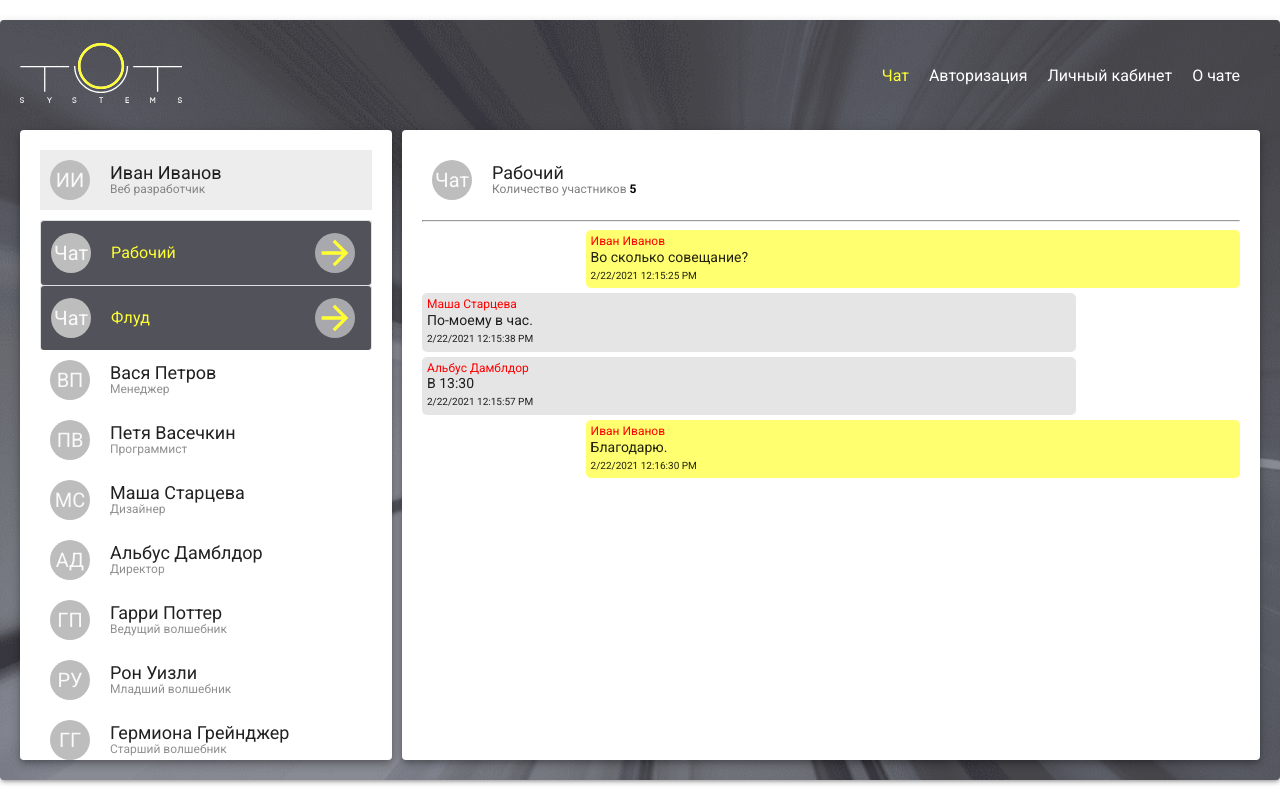
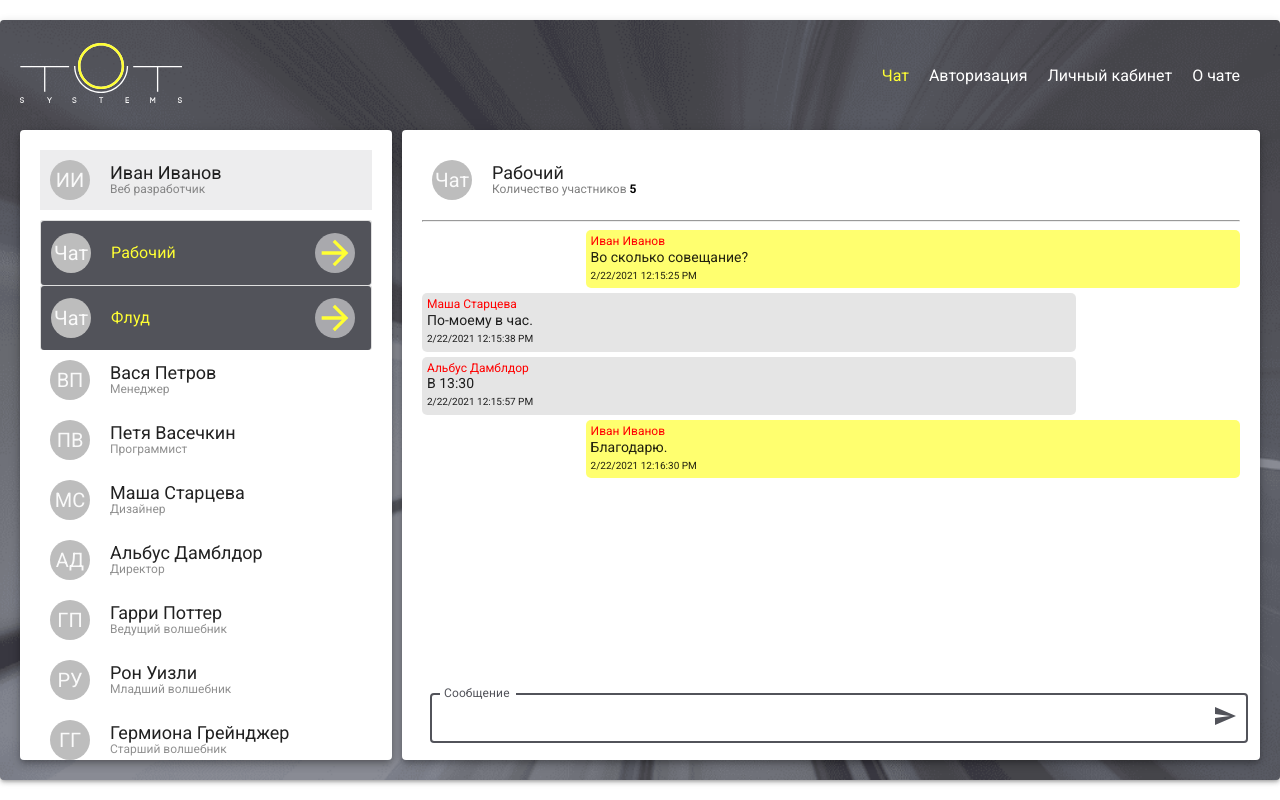
Before and after one commit to Radist-electric/corporate-network, a React (Create React App) app: page / in a window 1280 px wide. Built offline with nearby package versions, Linux system fonts and the light colour scheme.

Commit message:
I added a form for new posts

```diff
--- a/src/components/chat.js
+++ b/src/components/chat.js
@@ -6,6 +6,7 @@ import { dataUsers } from '../data/dataUsers'
 import { dataChats } from '../data/dataChats'
 import { dataPersonalChat } from '../data/dataPersonalChat'
 import { dataGroupChat } from '../data/dataGroupChat'
+import PostAddForm from './postAddForm'
 
 
 const useStyles = makeStyles(() => ({
@@ -31,7 +32,8 @@ const useStyles = makeStyles(() => ({
   },
   chat: {
     overflowY: 'auto',
-    maxHeight: 'calc(100% - 80px)',
+    maxHeight: 'calc(100% - 135px)',
+    minHeight: 'calc(100% - 135px)',
   },
   textWrap: {
     width: '80%',
@@ -94,13 +96,36 @@ export const Chat = (props) => {
     empty.current.scrollIntoView()
   })
 
+  const addPost = (post) => {
+    const newPost = {
+      id: currentUser,
+      date: new Date(),
+      text: post
+    }
+    const index = dataChat.findIndex(elem => elem.chatId === chatId)
+    if (index == -1) {
+      const newDialog = {
+        chatId: chatId,
+        dialog: [newPost]
+      }
+      const newChat = [...dataChat, newDialog]
+      setDataChat(newChat)
+    } else {
+      const currentDialog = dataChat[index]
+      currentDialog.dialog.push(newPost)
+      const newChat = [...dataChat.slice(0, index), currentDialog, ...dataChat.slice(index + 1)]
+      setDataChat(newChat)
+    }
+
+  }
+
   const header = chatType ?
     dataUsers.filter((item) => {
       return item.id == chatId
     }).map((person, i) => {
       return (
         <div className={classes.header} key={i}>
-          {!props.wideScreen && <KeyboardBackspaceIcon className={classes.back} onClick={props.goToChatList}/>}
+          {!props.wideScreen && <KeyboardBackspaceIcon className={classes.back} onClick={props.goToChatList} />}
           <Avatar>{person.firstName[0].toUpperCase()}{person.lastName[0].toUpperCase()}</Avatar>
           <div className={classes.description}>
             <p className={classes.name}>{person.firstName} {person.lastName}</p>
@@ -115,7 +140,7 @@ export const Chat = (props) => {
     }).map((chat, i) => {
       return (
         <div className={classes.header} key={i}>
-          {!props.wideScreen && <KeyboardBackspaceIcon className={classes.back} onClick={props.goToChatList}/>}
+          {!props.wideScreen && <KeyboardBackspaceIcon className={classes.back} onClick={props.goToChatList} />}
           <Avatar>Чат</Avatar>
           <div className={classes.description}>
             <p className={classes.name}>{chat.name}</p>
@@ -151,9 +176,9 @@ export const Chat = (props) => {
       <hr />
       <div className={[classes.chat, 'scroll-bar'].join(' ')}>
         {chat}
-        <div className={classes.empty} ref={empty}>
-        </div>
+        <div className={classes.empty} ref={empty}></div>
       </div>
+      <PostAddForm addPost={addPost} />
     </>
   )
 }
--- /dev/null
+++ b/src/components/postAddForm.js
@@ -0,0 +1,79 @@
+import { useState } from 'react'
+import { makeStyles } from '@material-ui/core/styles'
+import TextField from '@material-ui/core/TextField'
+import SendIcon from '@material-ui/icons/Send'
+
+const useStyles = makeStyles((theme) => ({
+  root: {
+    '& .MuiTextField-root': {
+      margin: theme.spacing(1),
+    },
+    '& .MuiInputBase-multiline': {
+      minHeight: '50px',
+      padding: '5px 50px 5px 5px',
+    },
+    '& .MuiOutlinedInput-root.Mui-focused .MuiOutlinedInput-notchedOutline': {
+      borderColor: '#52535a'
+    },
+    '& .MuiFormLabel-root.Mui-focused': {
+      color: '#52535a'
+    },
+    '& label': {
+      transform: ' translate(10px, 17px) scale(1)'
+    },
+  },
+  send: {
+    position: 'absolute',
+    right: '5px',
+    border: 'none',
+    outline: 'none',
+    backgroundColor: 'transparent',
+    color: '#52535a',
+    cursor: 'pointer',
+    transition: 'all 300ms',
+    '&:hover': {
+      right: '2px',
+      color: 'rgba(0, 0, 0, .8)',
+    }
+  }
+}))
+
+export default function PostAddForm(props) {
+  const classes = useStyles()
+  const [value, setValue] = useState('')
+
+  const handleChange = (event) => {
+    setValue(event.target.value)
+  }
+
+  const onSubmit = (e) => {
+    e.preventDefault()
+    if (value.length == 0) return
+    props.addPost(value)
+    setValue('')
+  }
+
+  return (
+    <form className={classes.root} noValidate autoComplete="off" onSubmit={onSubmit}>
+      <div>
+        <TextField
+          id="outlined-multiline-flexible"
+          label="Сообщение"
+          multiline
+          rowsMax={2}
+          value={value}
+          onChange={handleChange}
+          variant="outlined"
+          fullWidth={true}
+          autoFocus={true}
+          className={classes.field}
+          InputProps={{
+            endAdornment: (
+              <button className={classes.send}><SendIcon /></button>
+            ),
+          }}
+        />
+      </div>
+    </form>
+  )
+}
--- a/src/data/dataPersonalChat.js
+++ b/src/data/dataPersonalChat.js
@@ -38,5 +38,25 @@ export const dataPersonalChat = [
         text: 'Здравствуйте. Хорошо.'
       }
     ]
+  },
+  {
+    chatId: 4,
+    dialog: [
+      {
+        id: 7,
+        date: new Date(2021, 1, 26, 19, 15, 25),
+        text: 'Гарри, привет! Чем занимаешься!'
+      },
+      {
+        id: 4,
+        date: new Date(2021, 1, 26, 19, 16, 5),
+        text: 'Привет. В парке гуляю.'
+      },
+      {
+        id: 7,
+        date: new Date(2021, 1, 26, 19, 16, 55),
+        text: 'Ясно. Как освободишься, напиши.'
+      }
+    ]
   }
 ]
--- a/src/pages/ChatPage.js
+++ b/src/pages/ChatPage.js
@@ -46,7 +46,6 @@ const useStyles = makeStyles((theme) => ({
 export const ChatPage = () => {
   const [chatType, setChatType] = useState(false)
   const [chatId, setChatId] = useState(0)
-  // const [showChatList, setShowChatList] = useState(true)
   const [showChat, setShowChat] = useState(wideScreen)
   const classes = useStyles()
 
```
